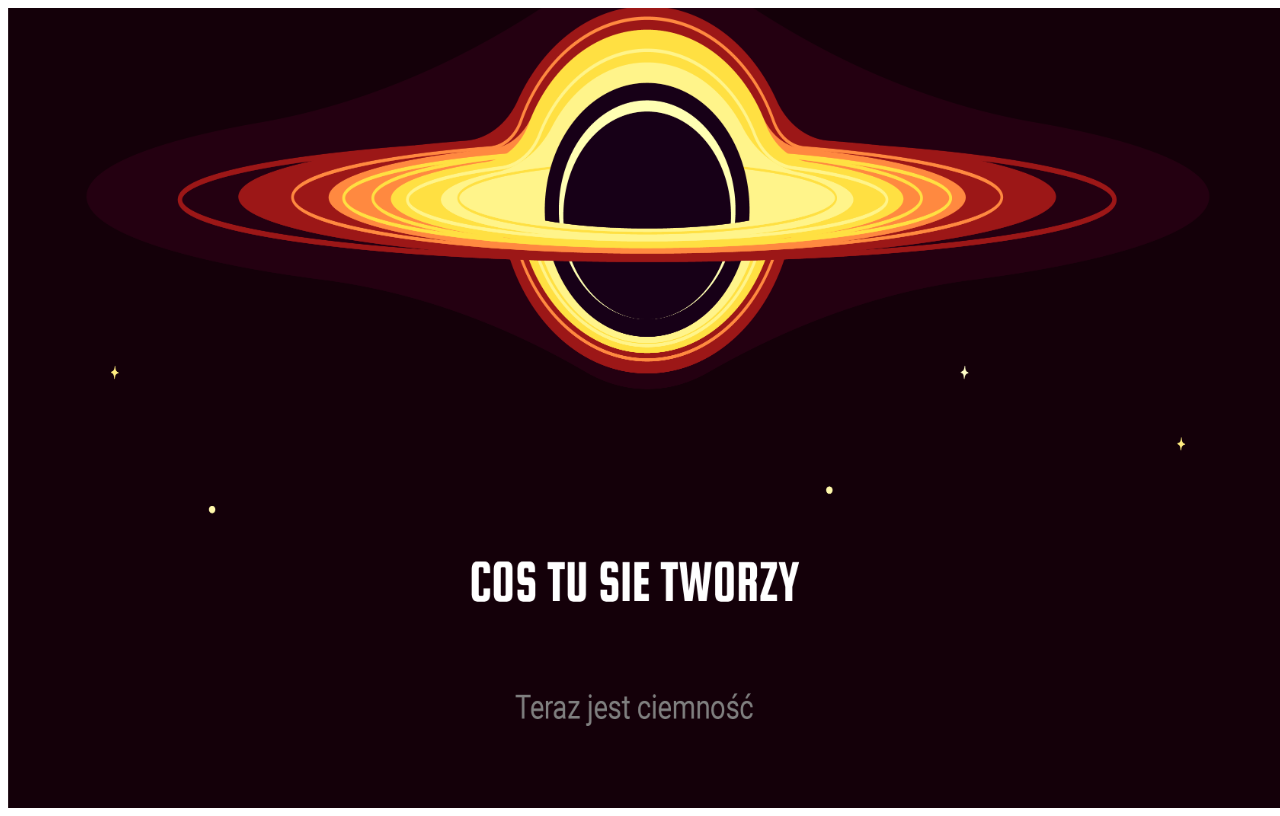
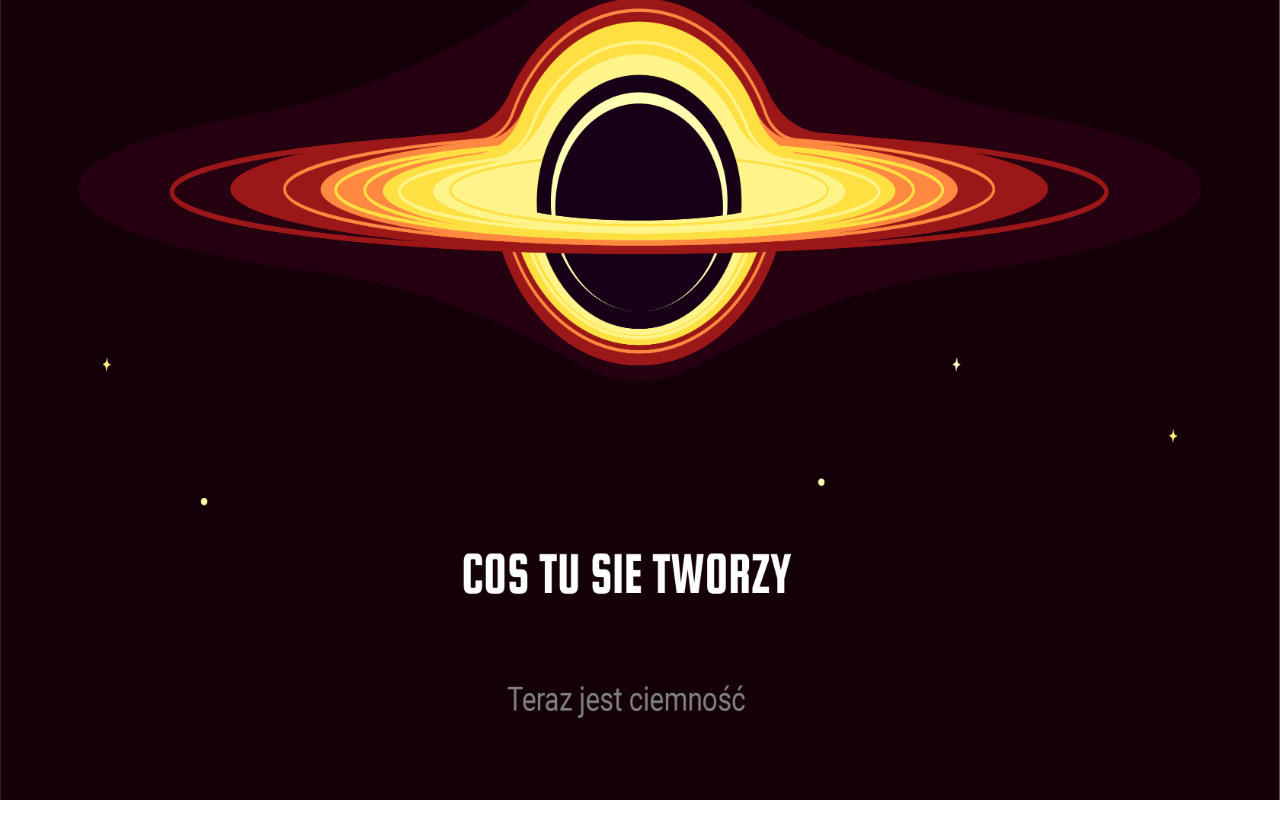
Before and after one commit to kleczewsky/moblie-kleczewsky, a plain HTML site: page index.html in a window 1280 px wide. Drawn offline with Linux system fonts and the light colour scheme.

Commit message:
Update index.html

```diff
--- a/index.html
+++ b/index.html
@@ -1,4 +1,13 @@
-<html xmlns="http://www.w3.org/1999/xhtml" xml:lang="pl" lang="pl"><head></head><body>
+<html xmlns="http://www.w3.org/1999/xhtml" xml:lang="pl" lang="pl"><head>
+  <style>
+    * {
+    margin: 0px;
+    padding: 0px;
+    box-sizing: border-box;
+}
+  </style>
+
+  </head><body>
 
   <div style="background-image: url('./underconstruction.png '); background-position: center; background-size: cover; height:100vh; width:100vw"></div>
 
```
